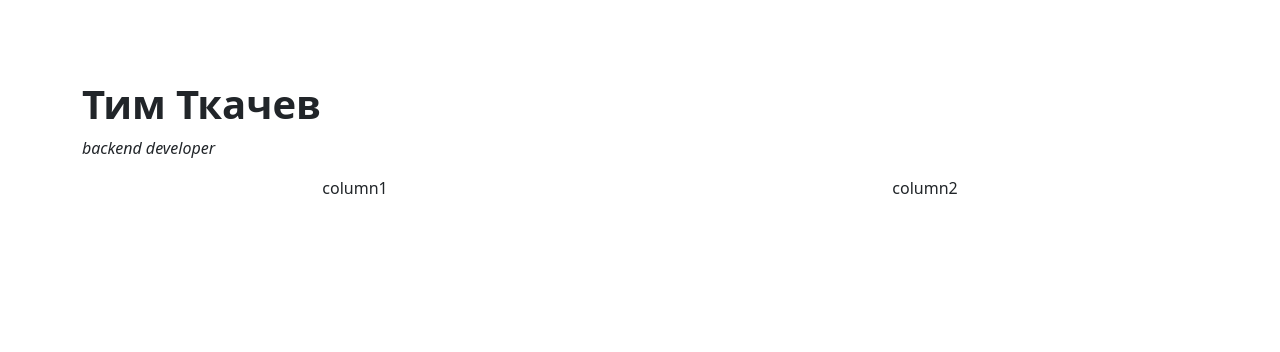
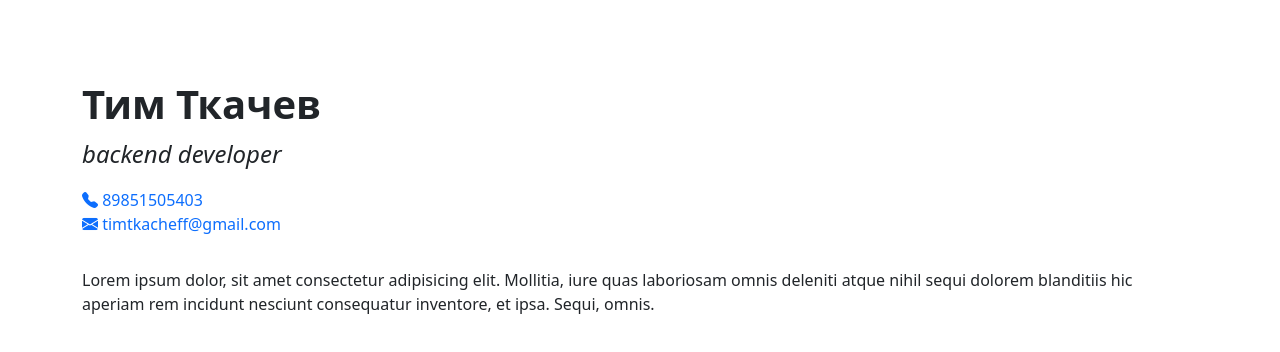
Before and after one commit to timtkacheff/timtkacheff.github.io, a plain HTML site: page index.html in a window 1280 px wide. Drawn offline with nearby package versions, Linux system fonts and the light colour scheme.

Commit message:
added icon support, figuring out bootstrap positioning

```diff
--- a/index.css
+++ b/index.css
@@ -1,16 +1,18 @@
-.col {
-    text-align: center;
+.header {
+    margin-top: 5rem;
+    margin-bottom: 2rem;
 }
-
-.header {
-    text-align: left;
+.links {
     margin-top: 5rem;
+    margin-bottom: 2rem;
 }
 
 .header h1 {
     font-weight: 800;
 }
 
-.header p {
+#specification {
+    font-size: x-large;
     font-style: italic;
+    margin-bottom: 1rem;
 }
--- a/index.html
+++ b/index.html
@@ -4,29 +4,35 @@
         <meta charset="UTF-8" />
         <meta http-equiv="X-UA-Compatible" content="IE=edge" />
         <meta name="viewport" content="width=device-width, initial-scale=1.0" />
+        <link rel="stylesheet" href="index.css" />
         <link
             href="https://cdn.jsdelivr.net/npm/bootstrap@5.2.0-beta1/dist/css/bootstrap.min.css"
             rel="stylesheet"
             integrity="sha384-0evHe/X+R7YkIZDRvuzKMRqM+OrBnVFBL6DOitfPri4tjfHxaWutUpFmBp4vmVor"
             crossorigin="anonymous"
         />
-        <link rel="stylesheet" href="index.css">
-
+        <link rel="stylesheet" href="https://cdn.jsdelivr.net/npm/bootstrap-icons@1.5.0/font/bootstrap-icons.css">
         <title>tkacheff</title>
     </head>
     <body>
-        <div class="container">
-            <div class="header">
-                <h1>Тим Ткачев</h1>
-                <p>backend developer</p>
-            </div>
+        <div class="container-sm">
             <div class="row">
                 <div class="col">
-                    column1
+                    <div class="header">
+                        <h1>Тим Ткачев</h1>
+                        <p id="specification">backend developer</p>
+                        <a href="tel:89851505403" class="text-decoration-none"><span class="bi bi-telephone-fill"> </span>89851505403 </a>
+                        <br>
+                        <a href="mailto:timtkacheff@gmail.com" class="text-decoration-none"><span class="bi bi-envelope-fill    "> </span>timtkacheff@gmail.com</a>
+                    </div>
                 </div>
-                <div class="col">
-                    column2
-                </div>
+            </div>
+            <div class="about">
+                <p>
+                    Lorem ipsum dolor, sit amet consectetur adipisicing elit. Mollitia, iure quas laboriosam omnis
+                    deleniti atque nihil sequi dolorem blanditiis hic aperiam rem incidunt nesciunt consequatur
+                    inventore, et ipsa. Sequi, omnis.
+                </p>
             </div>
         </div>
         <script
```
